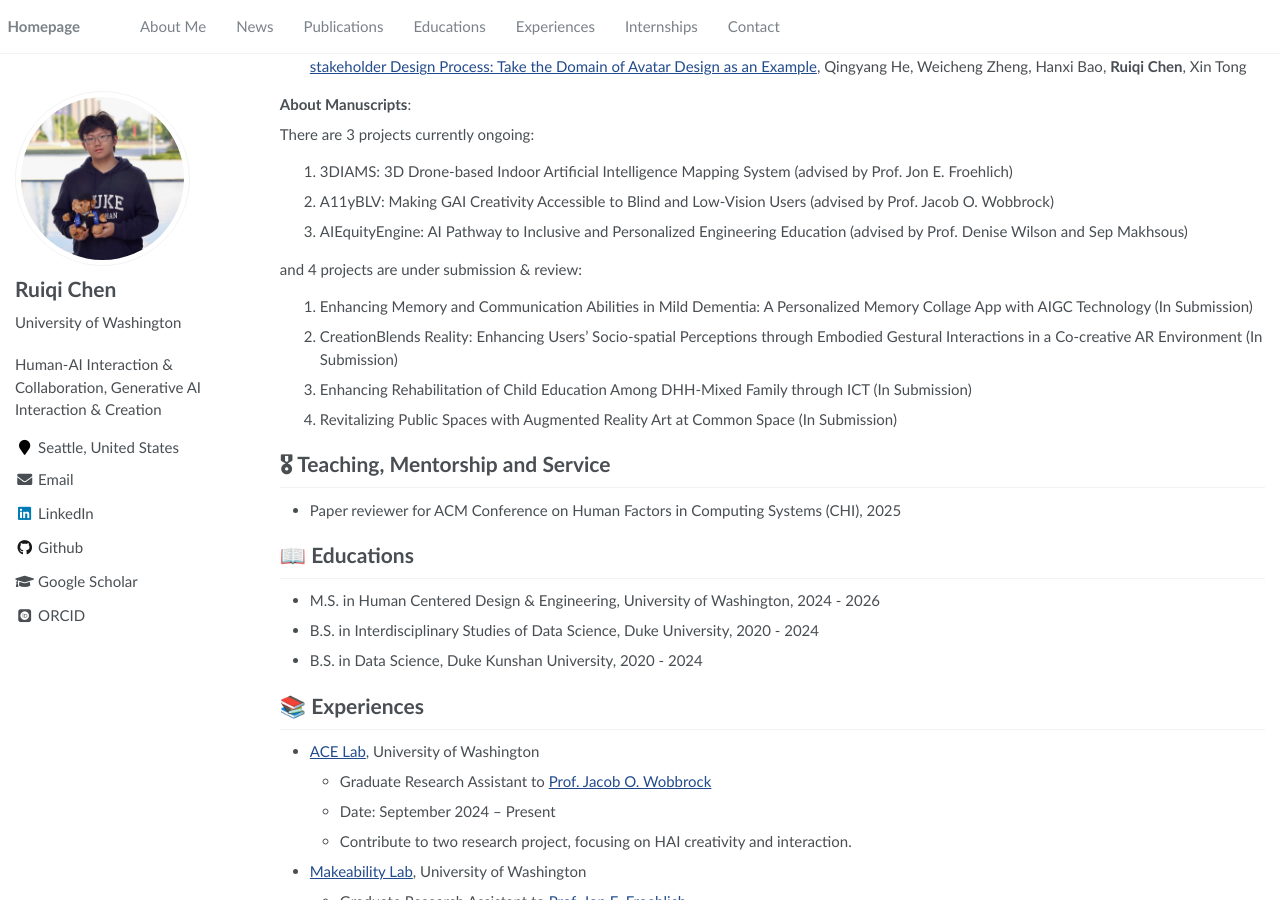
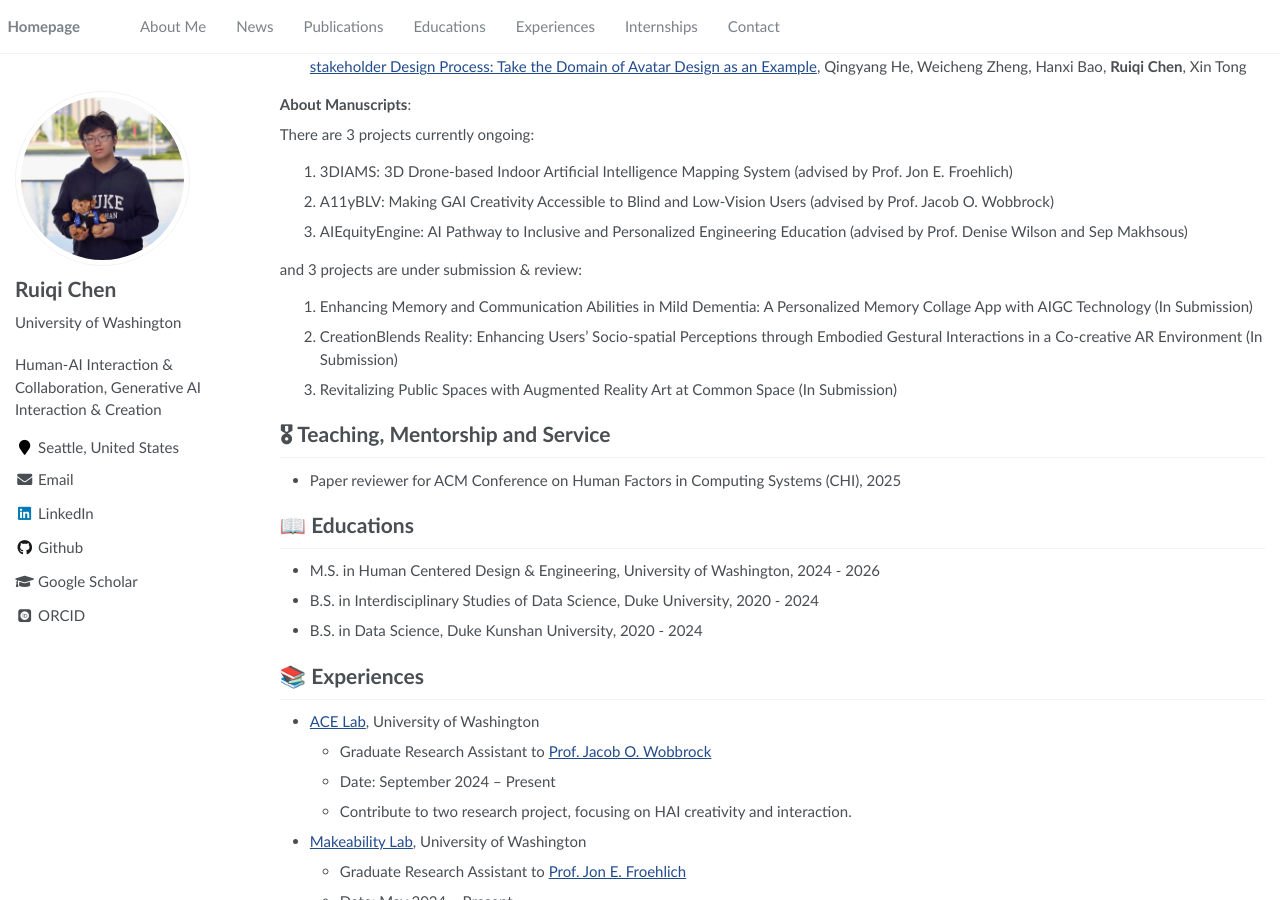
Before and after one commit to Ruiqi-Chen-0216/Ruiqi-Chen-0216.github.io, a Jekyll site: the page built from _pages/home.md, in a window 1280 px wide and 900 px high, scrolled down 1252 px. Built offline with Jekyll 4.4.1, drawn with Linux system fonts in a browser that asks for light colours; some web fonts are replaced.

Commit message:
Update home.md

```diff
--- a/_pages/home.md
+++ b/_pages/home.md
@@ -94,11 +94,10 @@ There are 3 projects currently ongoing:
 2. A11yBLV: Making GAI Creativity Accessible to Blind and Low-Vision Users (advised by Prof. Jacob O. Wobbrock)
 3. AIEquityEngine: AI Pathway to Inclusive and Personalized Engineering Education (advised by Prof. Denise Wilson and Sep Makhsous)
 
-and 4 projects are under submission & review:
+and 3 projects are under submission & review:
 1. Enhancing Memory and Communication Abilities in Mild Dementia: A Personalized Memory Collage App with AIGC Technology (In Submission)
 2. CreationBlends Reality: Enhancing Users' Socio-spatial Perceptions through Embodied Gestural Interactions in a Co-creative AR Environment (In Submission)
-3. Enhancing Rehabilitation of Child Education Among DHH-Mixed Family through ICT (In Submission)
-4. Revitalizing Public Spaces with Augmented Reality Art at Common Space (In Submission)
+3. Revitalizing Public Spaces with Augmented Reality Art at Common Space (In Submission)
 
 
 
```
